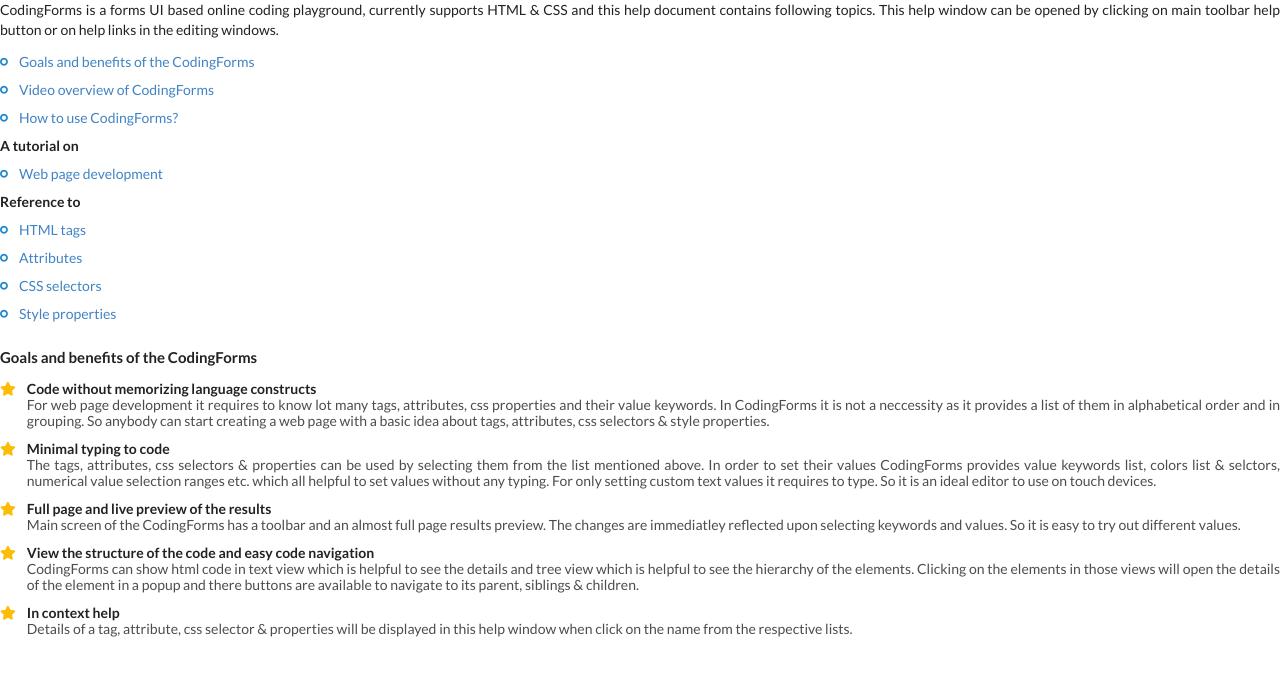
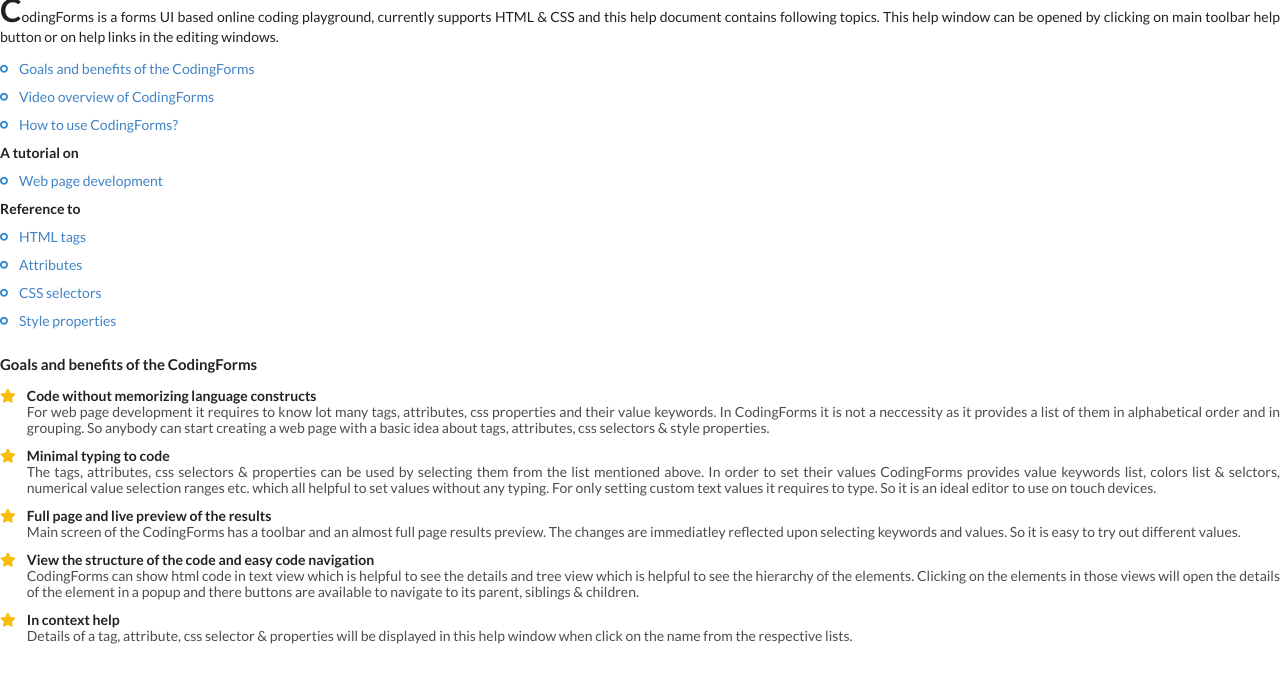
Before and after one commit to codingformshelp/codingformshelp.github.io, a Jekyll site: the page built from welcome.md, in a window 1280 px wide. Shown: the top 683 px of the page. Built offline with Jekyll 4.4.1, drawn with Linux system fonts in a browser that asks for light colours; nearby versions of some CDN libraries.

Commit message:
1st letter bold

```diff
--- a/_includes/styles.css
+++ b/_includes/styles.css
@@ -15,3 +15,8 @@
 	border-radius: 5px;
 	background-color: rgba(0, 0, 0, 0.25);
 }
+
+.firstp::first-letter {
+    font-size: xx-large;
+    font-weight: bold;
+}
--- a/welcome.md
+++ b/welcome.md
@@ -5,7 +5,7 @@ layout: default
   {% include styles.css %}
 </style>
 {::nomarkdown}
-  <p style="text-align: justify;">CodingForms is a forms UI based online coding playground, currently supports HTML & CSS and this help document contains following topics. This help window can be opened by clicking on main toolbar help button or on help links in the editing windows.</p>
+  <p class="firstp" style="text-align: justify;">CodingForms is a forms UI based online coding playground, currently supports HTML & CSS and this help document contains following topics. This help window can be opened by clicking on main toolbar help button or on help links in the editing windows.</p>
   <div class="ui relaxed list">
     <a class="item" href="#goals">
       <i class="genderless blue icon"></i>
```
